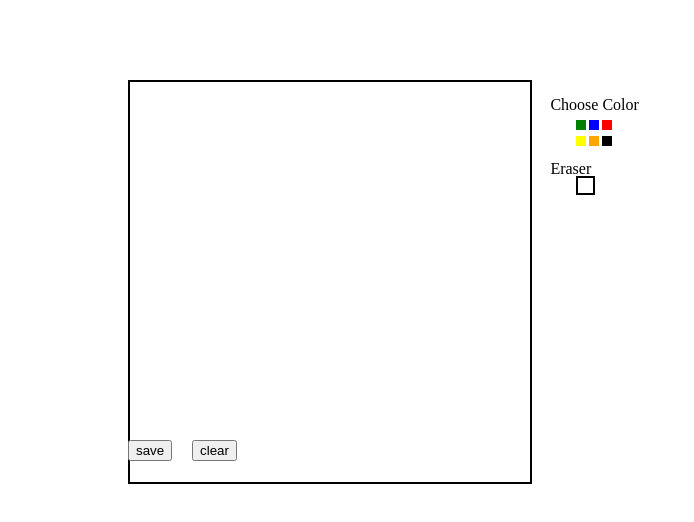
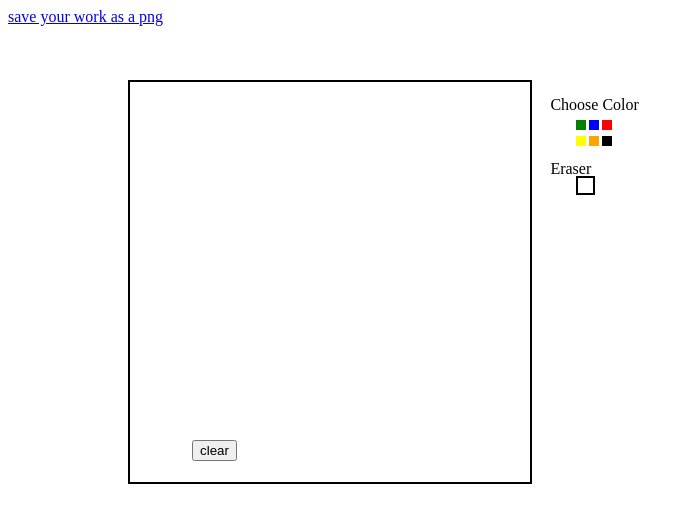
Before and after one commit to betameta123/Madhacks, a website: page Javascript/index.html in a window 1280 px wide. Shown: the whole page, without its empty margins (0-694 px from the left). Drawn offline with Linux system fonts and the light colour scheme; no server answers.

Commit message:
should work to download your beautiful AccelerationArt (TM)

```diff
--- a/Javascript/canvas.js
+++ b/Javascript/canvas.js
@@ -13,6 +13,7 @@ var prevTime = time;
 
 function init() {
     canvas = document.getElementById('can');
+    link = document.getElementById('link');
     ctx = canvas.getContext("2d");
     w = canvas.width;
     h = canvas.height;
@@ -41,6 +42,8 @@ function init() {
 
     function draw(input) {
 
+        console.log(input);
+
         currX = input.x
         currY = input.y
         currZ = input.z
@@ -55,6 +58,8 @@ function init() {
         prevY = currY;
         prevZ = currZ;
 
+        link.href = save();
+
         fetchData();
 
     }
@@ -68,8 +73,9 @@ function init() {
     }
 
     function save() {
-        document.getElementById("canvasimg").style.border = "2px solid";
+
         var dataURL = canvas.toDataURL();
-        document.getElementById("canvasimg").src = dataURL;
-        document.getElementById("canvasimg").style.display = "inline";
+        console.log(dataURL);
+        return dataURL;
+
     }
--- a/Javascript/index.html
+++ b/Javascript/index.html
@@ -12,7 +12,8 @@
         <div style="position:absolute;top:20%;left:43%;">Eraser</div>
         <div style="position:absolute;top:22%;left:45%;width:15px;height:15px;background:white;border:2px solid;" id="white" onclick="color(this)"></div>
         <img id="canvasimg" style="position:absolute;top:10%;left:52%;" style="display:none;">
-        <input type="button" value="save" id="btn" size="30" onclick="save()" style="position:absolute;top:55%;left:10%;">
+        <a id="link" href=index.html download="pleasedownload">save your work as a png</a>
+        <!-- <input type="button" value="save" id="btn" size="30" onclick="save()" style="position:absolute;top:55%;left:10%;"> -->
         <input type="button" value="clear" id="clr" size="23" onclick="erase()" style="position:absolute;top:55%;left:15%;">
     </body>
     </html>
```
